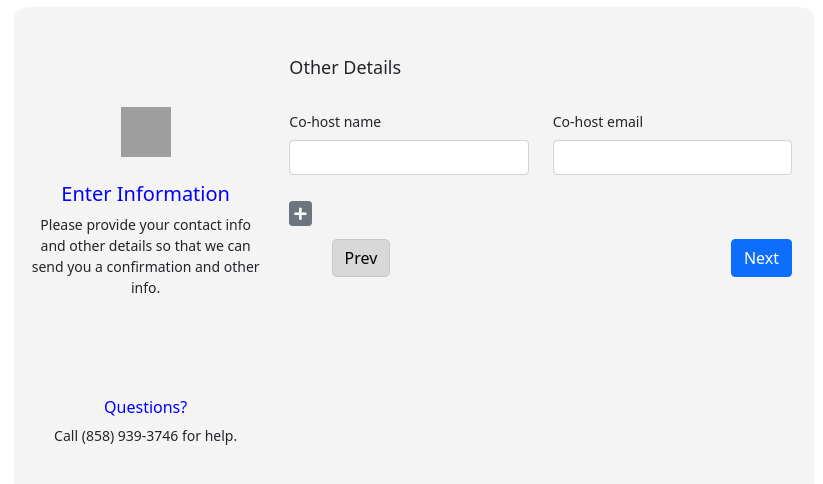
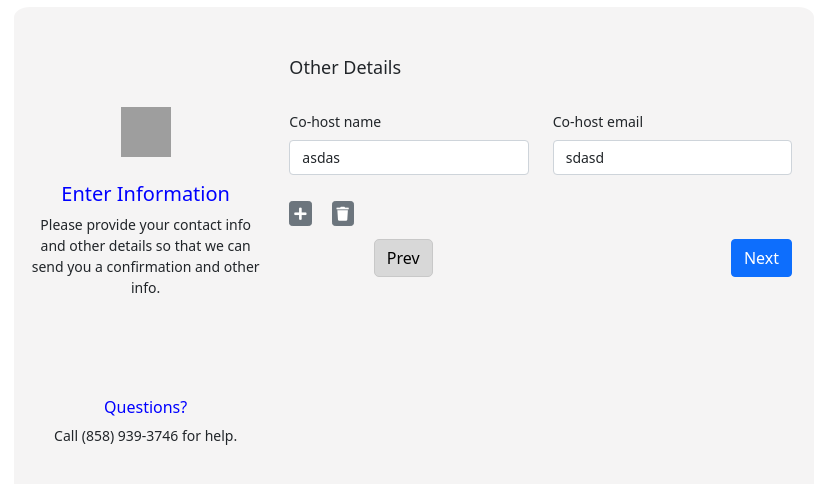
Before and after one commit to ForgottenTale/IEEE-site, a React (Create React App) app: page /other-info in a window 1280 px wide. Shown: the part 128-612 px from the top of the page, without its empty margins (226-1049 px from the left). Built offline with nearby package versions, Linux system fonts and the light colour scheme; grey boxes are pictures that could not be loaded.

Commit message:
other info issue

```diff
--- a/src/App.js
+++ b/src/App.js
@@ -1,10 +1,9 @@
-// import Calender from './components/calender/calender';
 import ServiceSelection from "./components/New Appointment/App";
 
 function App() {
   return (
     <div className="App">
-      {/* <Calender/> */}
+
       <ServiceSelection />
     </div>
   );
--- a/src/components/New Appointment/App.jsx
+++ b/src/components/New Appointment/App.js
@@ -6,8 +6,7 @@ import DateTime from "./components/DateTime";
 import ContactInfo from "./components/ContactInfo";
 import EventInfo from "./components/EventInfo";
 import OtherInfo from "./components/OtherInfo";
-// import SupportInfo from "./components/SupportInfo";
-// import OtherInfo from "./components/OtherInfo";
+import SupportInfo from "./components/SupportInfo";
 // import Verify from "./components/Verify";
 // import Confirmation from "./components/Confirmation";
 
@@ -37,9 +36,9 @@ function App() {
         <Route path="/other-info">
           <OtherInfo type={type} data={data} setData={setData}/>
         </Route>
-        {/* <Route path="/support-info" component={SupportInfo} />
+        <Route path="/support-info"><SupportInfo type={type} setData={setData} data={data}/></Route>
 
-        <Route path="/verify" component={Verify} />
+         {/*<Route path="/verify" component={Verify} />
         <Route path="/confirmation" component={Confirmation} /> */}
       </Switch>
     </Router>
--- a/src/components/New Appointment/components/ContactInfo.jsx
+++ b/src/components/New Appointment/components/ContactInfo.js
@@ -9,7 +9,7 @@ function ContactInfo({ type, setData, data }) {
     lastName: "",
     email: "",
     phone: ""
-  })
+  });
 
   const history = useHistory();
   function nextButton() {
--- /dev/null
+++ b/src/components/New Appointment/components/OtherInfo.js
@@ -0,0 +1,192 @@
+import React, { useState } from "react";
+import { useHistory } from 'react-router-dom';
+
+function OtherInfo({ type, data, setData }) {
+
+  const history = useHistory();
+  let [count, setCount] = useState(1);
+  const [cohost, setCohost] = useState([
+    { cohostName: "asdas", cohostMail: "sdasd" }
+  ]);
+
+
+
+  function addCohost() {
+    // if (count < 3) {
+    //   setCount(count + 1);
+    // }
+    setCohost([...cohost, { "cohostName": "", "cohostMail": "" }])
+  }
+
+  function deleteCohost(i) {
+    // if (count > 1) {
+    //   setCount(count - 1);
+    // }
+    const values = [...cohost];
+    values.splice(i, 1);
+    setCohost(values)
+  }
+
+
+  const handleChange = (index, e) => {
+
+    let values = [...cohost];
+
+    e.preventDefault();
+    console.log(e.target.value);
+    values[index][e.target.name] = e.target.value;
+    console.log(values)
+
+    setCohost(values);
+
+    // setCohost(prev=>{
+    //   prev.map((item,i)=>{
+    //     if(i !== index){
+    //       return item
+    //     }
+
+    //     return{
+    //       ...item,[e.target.name]:e.target.value
+    //     }
+    //   });
+    // });
+
+    //
+  }
+
+  function CohostData(props) {
+
+
+    return (
+      <div className="row mb-3">
+
+        <div className="col">
+          <label className="form-label">Co-host name</label>
+          <input
+
+            className="form-control"
+            name="cohostName"
+            value={cohost[props.id].cohostName}
+            onChange={e => handleChange(props.id, e)}
+          />
+        </div>
+        <div className="col">
+          <label className="form-label">Co-host email</label>
+          <input
+
+            className="form-control"
+            name="cohostMail"
+            value={cohost[props.id].cohostMail}
+            onChange={e => handleChange(props.id, e)}
+          />
+        </div>
+
+
+      </div>
+    );
+  }
+
+  return (
+    <div className="info-container row">
+      <div className="enter-info col-4">
+        <img src="/images/info.png" alt="" />
+        <h2>Enter Information</h2>
+        <p>
+          Please provide your contact info and other details so that we can send
+          you a confirmation and other info.
+        </p>
+
+        <h3>Questions?</h3>
+        <p>Call (858) 939-3746 for help.</p>
+      </div>
+
+      <div className="info col">
+        <h2>Other Details</h2>
+
+        {type === "publicity" ? (
+          <form>
+            <div className="row mb-3">
+              <div className="col-6">
+                <label className="form-label">Program schedule (if any)</label>
+                <input type="text" className="form-control" name="schedule" />
+              </div>
+            </div>
+
+            <div className="row mb-5">
+              <div className="col">
+                <label className="form-label">Comments</label>
+                <textarea
+                  rows="3"
+                  className="form-control"
+                  name="comments"
+                ></textarea>
+              </div>
+            </div>
+
+            <button
+              type="button"
+              className="back-btn"
+              onClick={() => history.push("/event-info")}
+            >
+              Prev
+            </button>
+
+            <button
+              type="button"
+              onClick={() => history.push("/verify")}
+              className="btn btn-primary next-btn"
+            >
+              Next
+            </button>
+          </form>
+        ) : (
+      /* ............................................................................................... */
+
+      <form>
+        {cohost.map((e, i) => (
+          <CohostData key={i} id={i} />
+        ))}
+
+        {count !== 3 && (
+          <button
+            type="button"
+            onClick={addCohost}
+            className="btn btn-secondary btn-sm cohost-btn"
+          >
+            <i className="fas fa-plus"></i>
+          </button>
+        )}
+
+
+        <button
+          type="button"
+          onClick={deleteCohost}
+          className="btn btn-secondary btn-sm cohost-btn"
+        >
+          <i className="fas fa-trash"></i>
+        </button>
+
+
+        <button
+          type="button"
+          className="mt-5 back-btn"
+          onClick={() => history.push("/event-info")}
+        >
+          Prev
+            </button>
+
+        <button
+          type="button"
+          onClick={() => history.push("/verify")}
+          className="btn btn-primary mt-5 next-btn"
+        >
+          Next
+            </button>
+      </form>
+      )}
+     </div>
+    </div>
+  );
+}
+
+export default OtherInfo;
--- a/src/components/New Appointment/components/OtherInfo.jsx
+++ /dev/null
@@ -1,147 +0,0 @@
-import React from "react";
-import { useHistory } from 'react-router-dom';
-
-function OtherInfo({type,data,setData}) {
-
-  const history = useHistory();
-  let [count, setCount] = React.useState(1);
-
-  function addCohost() {
-    if (count < 3) {
-      setCount(count + 1);
-    }
-  }
-
-  function deleteCohost() {
-    if (count > 1) {
-      setCount(count - 1);
-    }
-  }
-
-  function CohostData(props) {
-    return (
-      <div className="row mb-3">
-        <div className="col">
-          <label className="form-label">Co-host name</label>
-          <input
-            type="text"
-            className="form-control"
-            name={"cohostName" + (props.id + 1)}
-          />
-        </div>
-        <div className="col">
-          <label className="form-label">Co-host email</label>
-          <input
-            type="email"
-            className="form-control"
-            name={"cohostMail" + (props.id + 1)}
-          />
-        </div>
-      </div>
-    );
-  }
-
-  return (
-    <div className="info-container row">
-      <div className="enter-info col-4">
-        <img src="/images/info.png" alt="" />
-        <h2>Enter Information</h2>
-        <p>
-          Please provide your contact info and other details so that we can send
-          you a confirmation and other info.
-        </p>
-
-        <h3>Questions?</h3>
-        <p>Call (858) 939-3746 for help.</p>
-      </div>
-
-      <div className="info col">
-        <h2>Other Details</h2>
-
-        {type=== "publicity" ? (
-          <form>
-            <div className="row mb-3">
-              <div className="col-6">
-                <label className="form-label">Program schedule (if any)</label>
-                <input type="text" className="form-control" name="schedule" />
-              </div>
-            </div>
-
-            <div className="row mb-5">
-              <div className="col">
-                <label className="form-label">Comments</label>
-                <textarea
-                  rows="3"
-                  className="form-control"
-                  name="comments"
-                ></textarea>
-              </div>
-            </div>
-
-            <button
-              type="button"
-              className="back-btn"
-              onClick={() => history.push("/event-info")}
-            >
-              Prev
-            </button>
-
-            <button
-              type="button"
-              onClick={() => history.push("/verify")}
-              className="btn btn-primary next-btn"
-            >
-              Next
-            </button>
-          </form>
-        ) : (
-          /* ............................................................................................... */
-
-          <form>
-            {[...Array(count)].map((e, i) => (
-              <CohostData key={i} id={i} />
-            ))}
-
-            {count !== 3 && (
-              <button
-                type="button"
-                onClick={addCohost}
-                className="btn btn-secondary btn-sm cohost-btn"
-              >
-                <i className="fas fa-plus"></i>
-              </button>
-            )}
-
-            {count !== 1 && (
-              <button
-                type="button"
-                onClick={deleteCohost}
-                className="btn btn-secondary btn-sm cohost-btn"
-              >
-                <i className="fas fa-trash"></i>
-              </button>
-            )}
-
-            <button
-              type="button"
-              className="mt-5 back-btn"
-              onClick={() =>history.push("/event-info")}
-            >
-              Prev
-            </button>
-
-            <button
-              type="button"
-              onClick={() => history.push("/verify")}
-              className="btn btn-primary mt-5 next-btn"
-            >
-              Next
-            </button>
-          </form>
-        )}
-      </div>
-    </div>
-  );
-}
-
-export default OtherInfo;
```
Also changed, not shown: src/components/New Appointment/components/SupportInfo.js (renamed from src/components/New Appointment/components/SupportInfo.jsx, +48 -16 lines), src/components/New Appointment/components/Confirmation.js (renamed from src/components/New Appointment/components/Confirmation.jsx), src/components/New Appointment/components/DateTime.js (renamed from src/components/New Appointment/components/DateTime.jsx), src/components/New Appointment/components/EventInfo.js (renamed from src/components/New Appointment/components/EventInfo.jsx), src/components/New Appointment/components/ServiceList.js (renamed from src/components/New Appointment/components/ServiceList.jsx), src/components/New Appointment/components/Services.js (renamed from src/components/New Appointment/components/Services.jsx), src/components/New Appointment/components/Verify.js (renamed from src/components/New Appointment/components/Verify.jsx).
